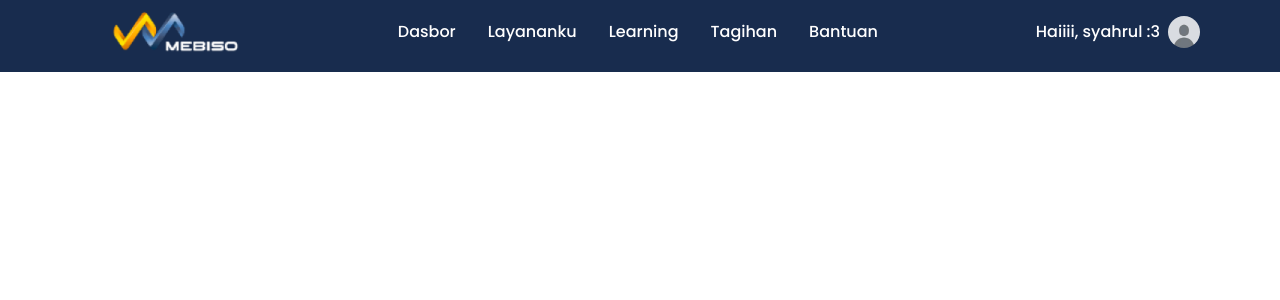
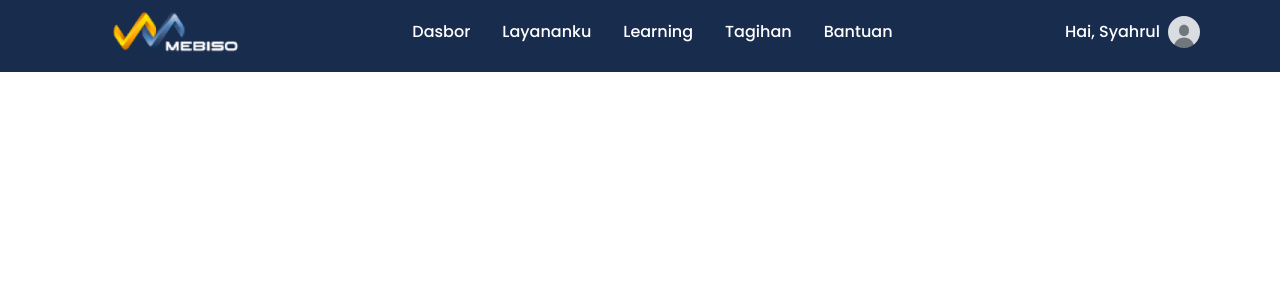
Before and after one commit to Kyroline/test-beon-live, a React (Vite) app: page / in a window 1280 px wide. Shown: the top 300 px of the page. Built offline with nearby package versions, Linux system fonts and the light colour scheme.

Commit message:
Final fix

```diff
--- a/src/components/MainNavbar.jsx
+++ b/src/components/MainNavbar.jsx
@@ -35,7 +35,7 @@ const MainNavbar = () => {
                     ))}
                 </div>
                 <div className="hidden sm:flex flex-row justify-center items-center">
-                    Haiiii, syahrul :3
+                    Hai, Syahrul
                     <img className="ml-2 rounded-full w-8 aspect-square" src="/avatar-def.jpg" alt="" />
                 </div>
             </>
```
